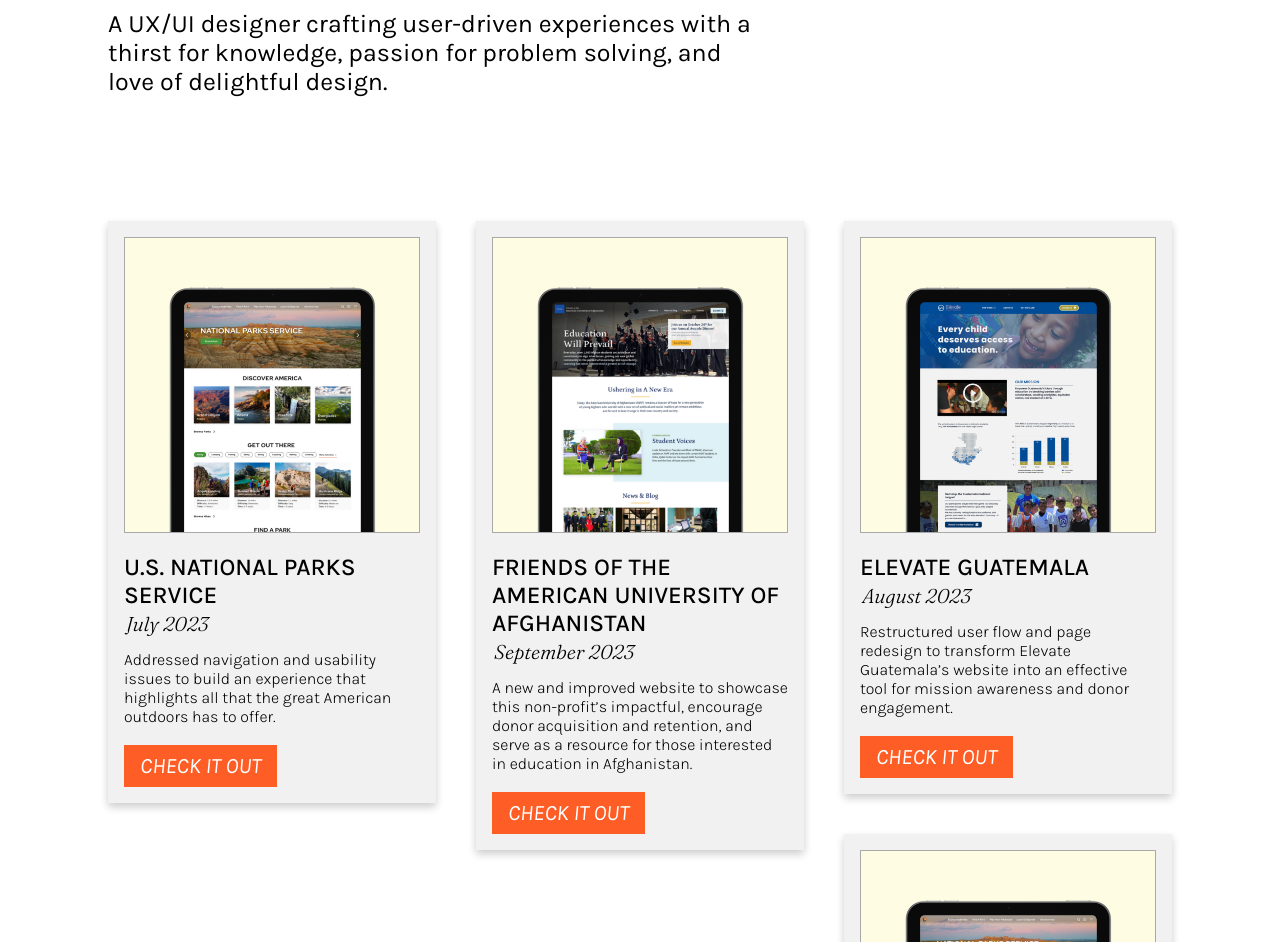
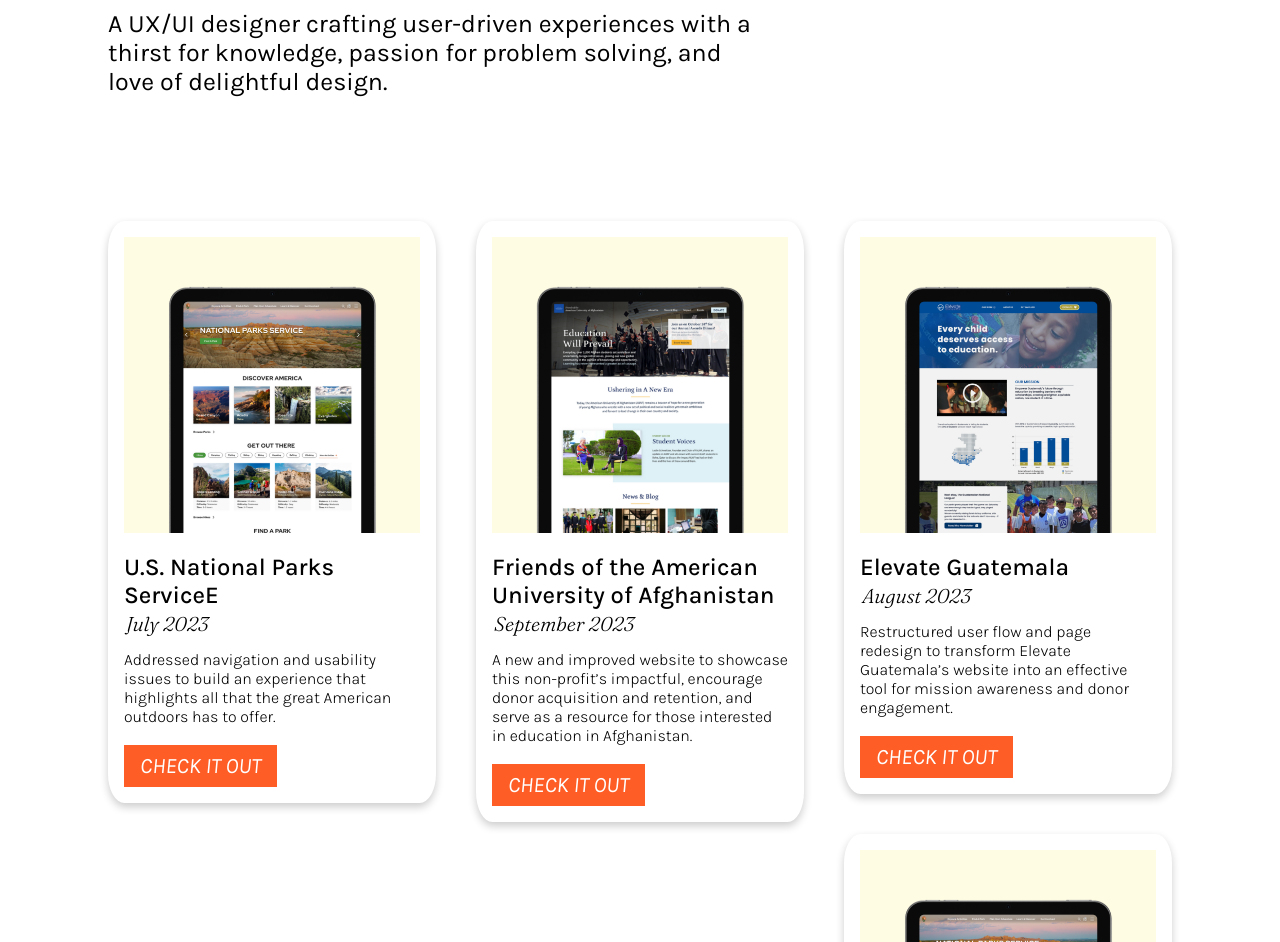
Before and after one commit to kathrynw298/UX_UI_HW_17, a plain HTML site: page index.html in a window 1280 px wide. Shown: the part 225-1167 px from the top of the page. Drawn offline with Linux system fonts and the light colour scheme.

Commit message:
html update

```diff
--- a/css/style.css
+++ b/css/style.css
@@ -108,12 +108,12 @@
     box-shadow: 0 4px 8px 0 rgba(0, 0, 0, 0.2);
     padding: 16px;
     text-align: left;
-    background-color: #f1f1f1;
+    background-color: white;
+    border-radius: 5%;
 }
 
 .card img {
     width:100%;
-    border: 1px solid darkgrey;
 }
 
 .projectname {
--- a/index.html
+++ b/index.html
@@ -23,6 +23,7 @@
       <img src="images/KW-Logo.png" alt="">
       <a href="#about" class="split">Kathryn Williams</a>
       <a class="buttonstandard" href="#resume">RESUME</a>
+      <a href="#contact">CONTACT</a>
       <a href="#skills">SKILLS</a>
       <a href="#projects">PROJECTS</a>
       <a href="#aboutme">ABOUT ME</a>
@@ -40,7 +41,7 @@
     <div class="column">
       <div class="card">
         <img src="images/nps-desktop.png" alt="nps preview">
-          <h4 class="projectname">U.S. NATIONAL PARKS SERVICE</h4>
+          <h4 class="projectname">U.S. National Parks ServiceE</h4>
           <p class="projectdate">July 2023</p>
           <p class="projectdescription">Addressed navigation and usability issues to build an experience that highlights all that the great American outdoors has to offer. </p>
           <button class="buttonstandard">CHECK IT OUT</button>
@@ -50,7 +51,7 @@
     <div class="column">
       <div class="card">
         <img src="images/FAUAF.png" alt="nps preview">
-          <h4 class="projectname">FRIENDS OF THE AMERICAN UNIVERSITY OF AFGHANISTAN</h4>
+          <h4 class="projectname">Friends of the American University of Afghanistan</h4>
           <p class="projectdate">September 2023</p>
           <p class="projectdescription">A new and improved website to showcase this non-profit’s impactful, encourage donor acquisition and retention, and serve as a resource for those interested in education in Afghanistan. </p>
           <button class="buttonstandard">CHECK IT OUT</button>
@@ -60,7 +61,7 @@
     <div class="column">
       <div class="card">
         <img src="images/elevate-desktop.png" alt="nps preview">
-          <h4 class="projectname">ELEVATE GUATEMALA</h4>
+          <h4 class="projectname">Elevate Guatemala</h4>
           <p class="projectdate">August 2023</p>
           <p class="projectdescription">Restructured user flow and page redesign to transform Elevate Guatemala’s website into an effective tool for mission awareness and donor engagement.</p>
           <button class="buttonstandard">CHECK IT OUT</button>
@@ -70,7 +71,7 @@
     <div class="column">
       <div class="card">
         <img src="images/nps-desktop.png" alt="nps preview">
-          <h4 class="projectname">ELEVATE GUATEMALA</h4>
+          <h4 class="projectname">Wello</h4>
           <p class="projectdate">June 2023</p>
           <p class="projectdescription">Restructured user flow and page redesign to transform Elevate Guatemala’s website into an effective tool for mission awareness and donor engagement. </p>
           <button class="buttonstandard">CHECK IT OUT</button>
@@ -80,7 +81,7 @@
     <div class="column">
       <div class="card">
         <img src="images/nps-desktop.png" alt="nps preview">
-          <h4 class="projectname">TRAVERSE</h4>
+          <h4 class="projectname">Traverse</h4>
           <p class="projectdate">August 2023</p>
           <p class="projectdescription">Restructured user flow and page redesign to transform Elevate Guatemala’s website into an effective tool for mission awareness and donor engagement. </p>
           <button class="buttonstandard">CHECK IT OUT</button>
```
